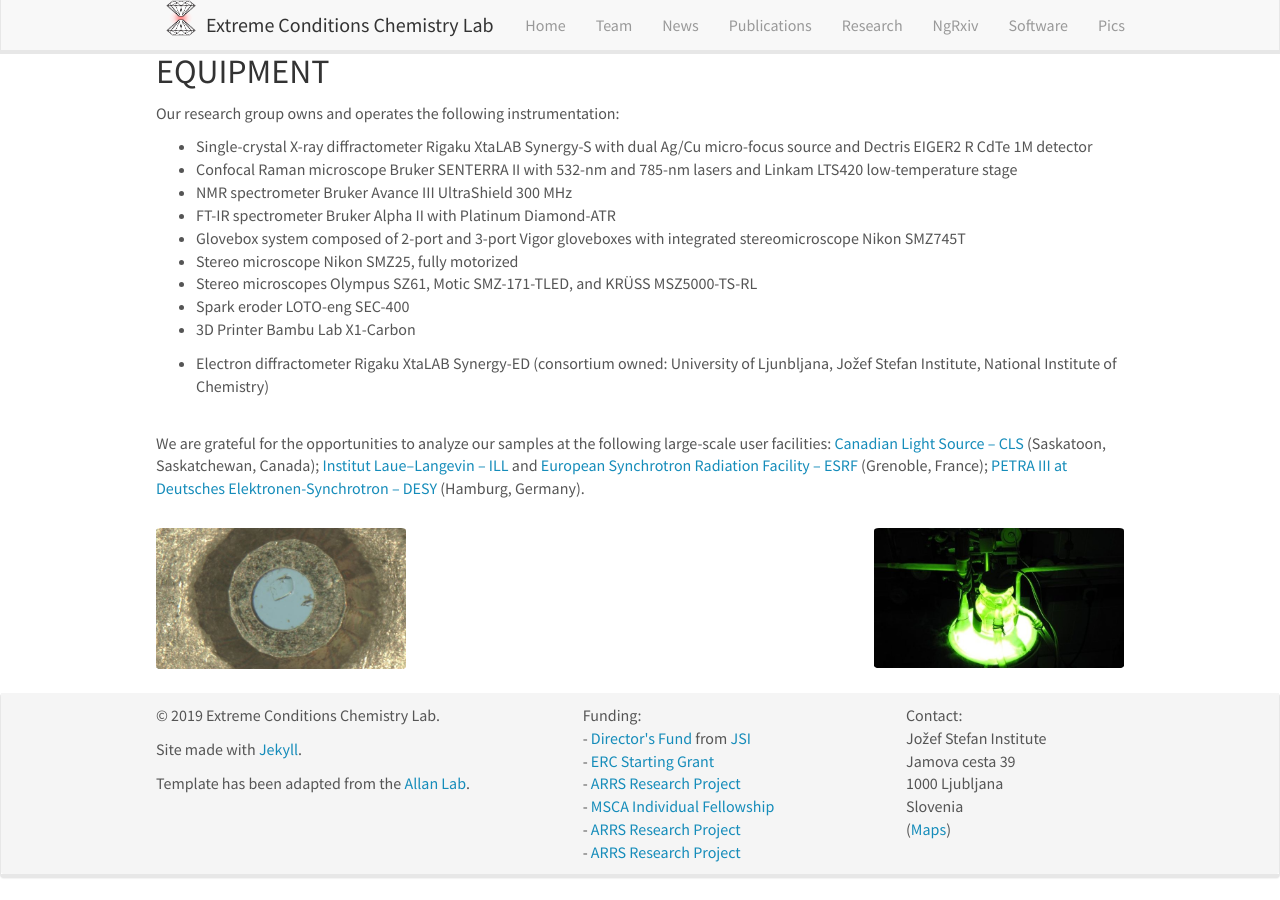
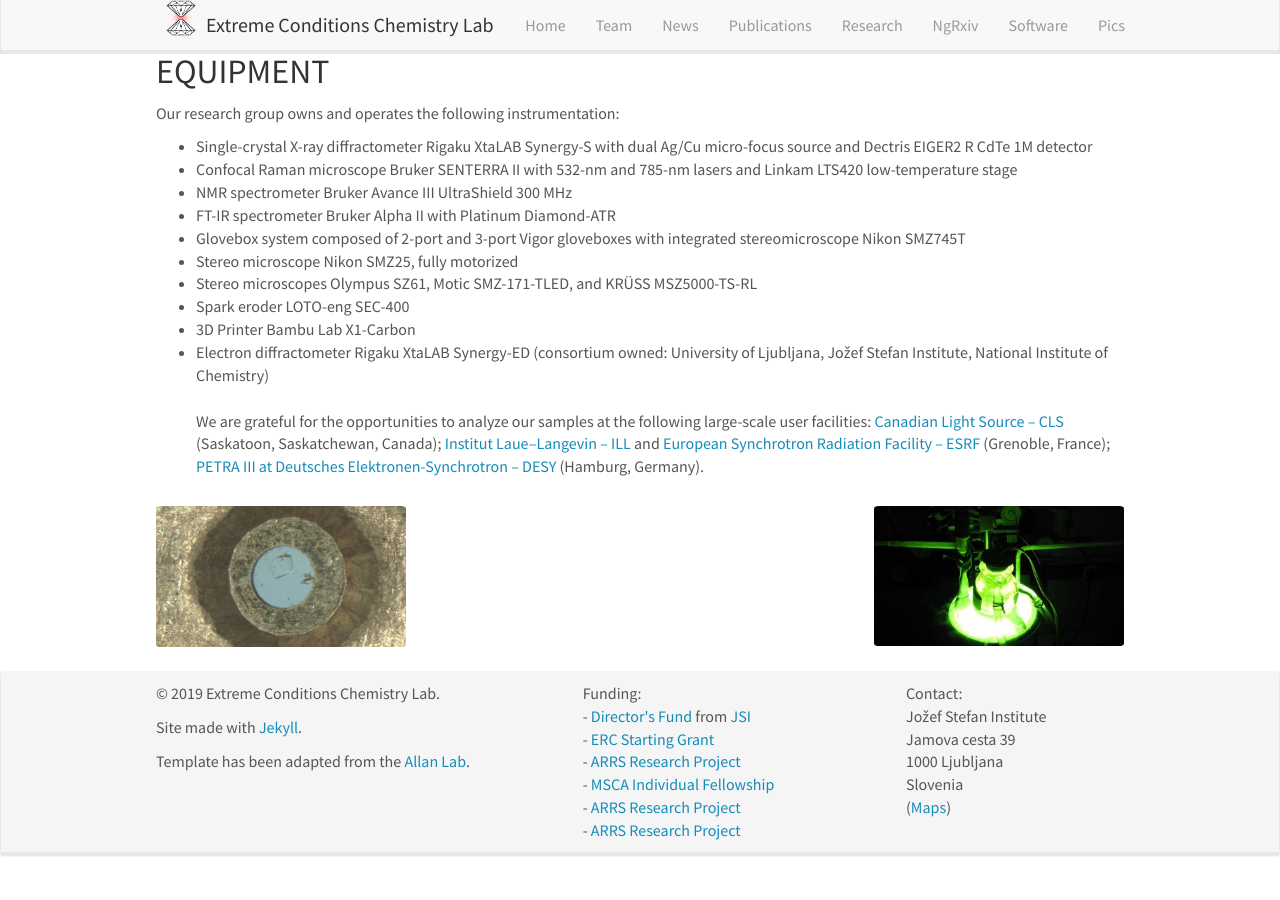
Before and after one commit to eccl-jsi/eccl-jsi.github.io, a Jekyll site: the page built from _pages/research.md, in a window 1280 px wide and 900 px high, scrolled down 1029 px. Built offline with Jekyll 4.4.1, drawn with Linux system fonts in a browser that asks for light colours; nearby versions of some CDN libraries; after the commit the page ends 1907 px from its top, so only the background shows below that.

Commit message:
Fix typo in electron diffractometer description

```diff
--- a/_pages/research.md
+++ b/_pages/research.md
@@ -56,9 +56,9 @@
 - Stereo microscopes Olympus SZ61, Motic SMZ-171-TLED, and KRÜSS MSZ5000-TS-RL
 - Spark eroder LOTO-eng SEC-400
 - 3D Printer Bambu Lab X1-Carbon
-
-- Electron diffractometer Rigaku XtaLAB Synergy-ED (consortium owned: University of Ljunbljana, Jožef Stefan Institute, National Institute of Chemistry)
-
+<br>
+- Electron diffractometer Rigaku XtaLAB Synergy-ED (consortium owned: University of Ljubljana, Jožef Stefan Institute, National Institute of Chemistry)
+<br>
 <br>
 We are grateful for the opportunities to analyze our samples at the following large-scale user facilities: [Canadian Light Source – CLS](https://www.lightsource.ca/)  (Saskatoon, Saskatchewan, Canada); [Institut Laue–Langevin – ILL](https://www.ill.eu/) and [European Synchrotron Radiation Facility – ESRF](https://www.esrf.fr/) (Grenoble, France); [PETRA III at Deutsches Elektronen-Synchrotron – DESY](https://photon-science.desy.de/facilities/petra_iii/index_eng.html) (Hamburg, Germany).
 
```
